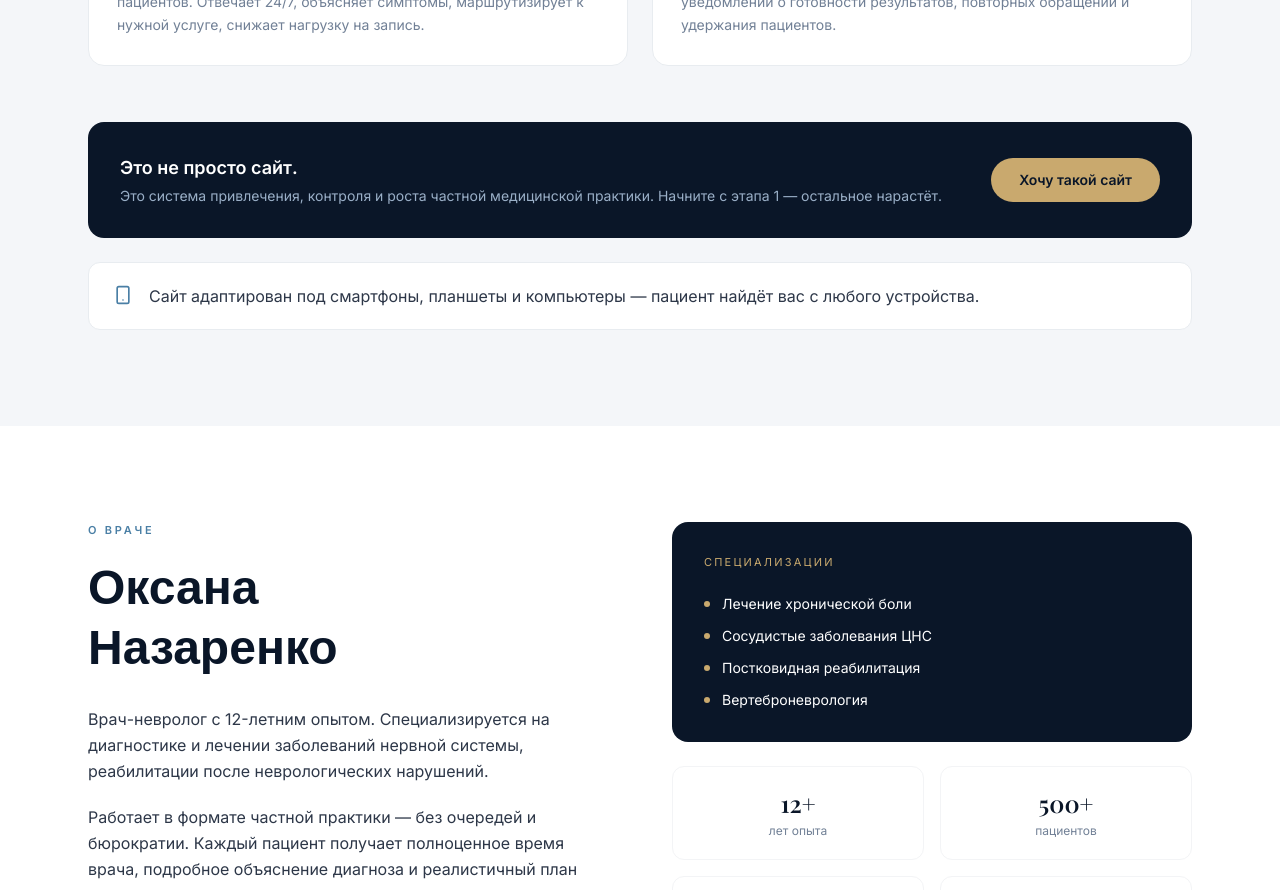
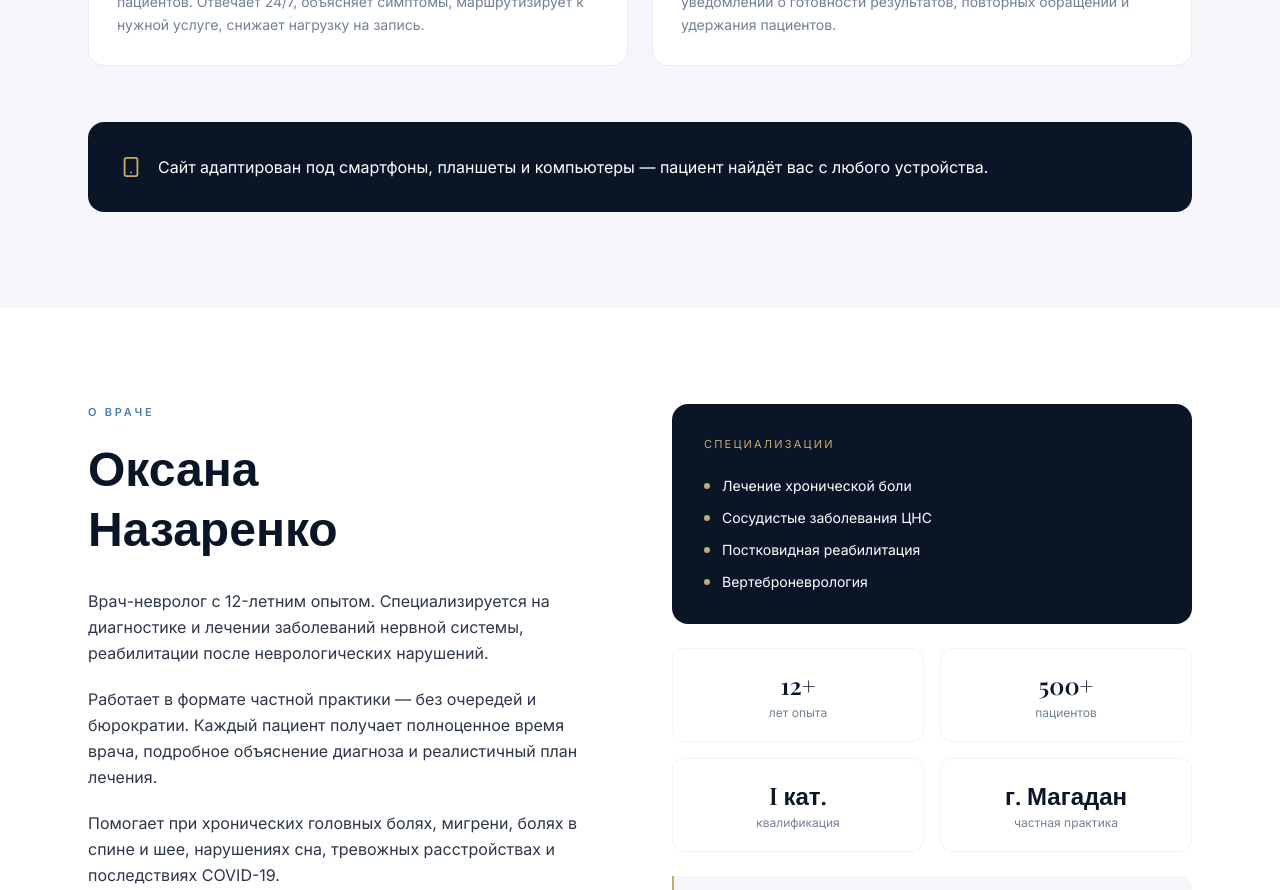
Before and after one commit to genfreemix/nevrolog-room, a Next.js app: page / in a window 1280 px wide. Shown: the part 2560-3450 px from the top of the page. Built offline with nearby package versions, Linux system fonts and the light colour scheme.

Commit message:
feat: replace CTA banner with adaptive note, remove button

```diff
--- a/components/ProtoLayer.tsx
+++ b/components/ProtoLayer.tsx
@@ -134,29 +134,9 @@ export function ProtoLayer() {
 
           {/* CTA-баннер */}
           <FadeIn delay={0.45}>
-            <div className="bg-[#0A1628] rounded-2xl p-8 flex flex-col sm:flex-row items-start sm:items-center justify-between gap-6 mb-6">
-              <div>
-                <p className="text-white font-semibold text-lg mb-1">
-                  Это не просто сайт.
-                </p>
-                <p className="text-[#9aafc7] text-sm">
-                  Это система привлечения, контроля и роста частной медицинской практики. Начните с этапа 1 — остальное нарастёт.
-                </p>
-              </div>
-              <a
-                href="#lead"
-                className="flex-shrink-0 px-7 py-3 bg-[#C9A96E] text-[#0A1628] rounded-full font-semibold text-sm hover:bg-[#e0bf85] transition-colors"
-              >
-                Хочу такой сайт
-              </a>
-            </div>
-          </FadeIn>
-
-          {/* Adaptive note */}
-          <FadeIn delay={0.5}>
-            <div className="flex items-start gap-4 px-6 py-5 bg-white rounded-xl border border-[#e8ecf0]">
-              <Smartphone size={20} className="text-[#4A7FA5] flex-shrink-0 mt-0.5" />
-              <p className="text-[#2D3748] text-base leading-relaxed">
+            <div className="bg-[#0A1628] rounded-2xl p-8 flex items-center gap-4">
+              <Smartphone size={22} className="text-[#C9A96E] flex-shrink-0" />
+              <p className="text-white text-base leading-relaxed">
                 Сайт адаптирован под смартфоны, планшеты и компьютеры — пациент найдёт вас с любого устройства.
               </p>
             </div>
```
